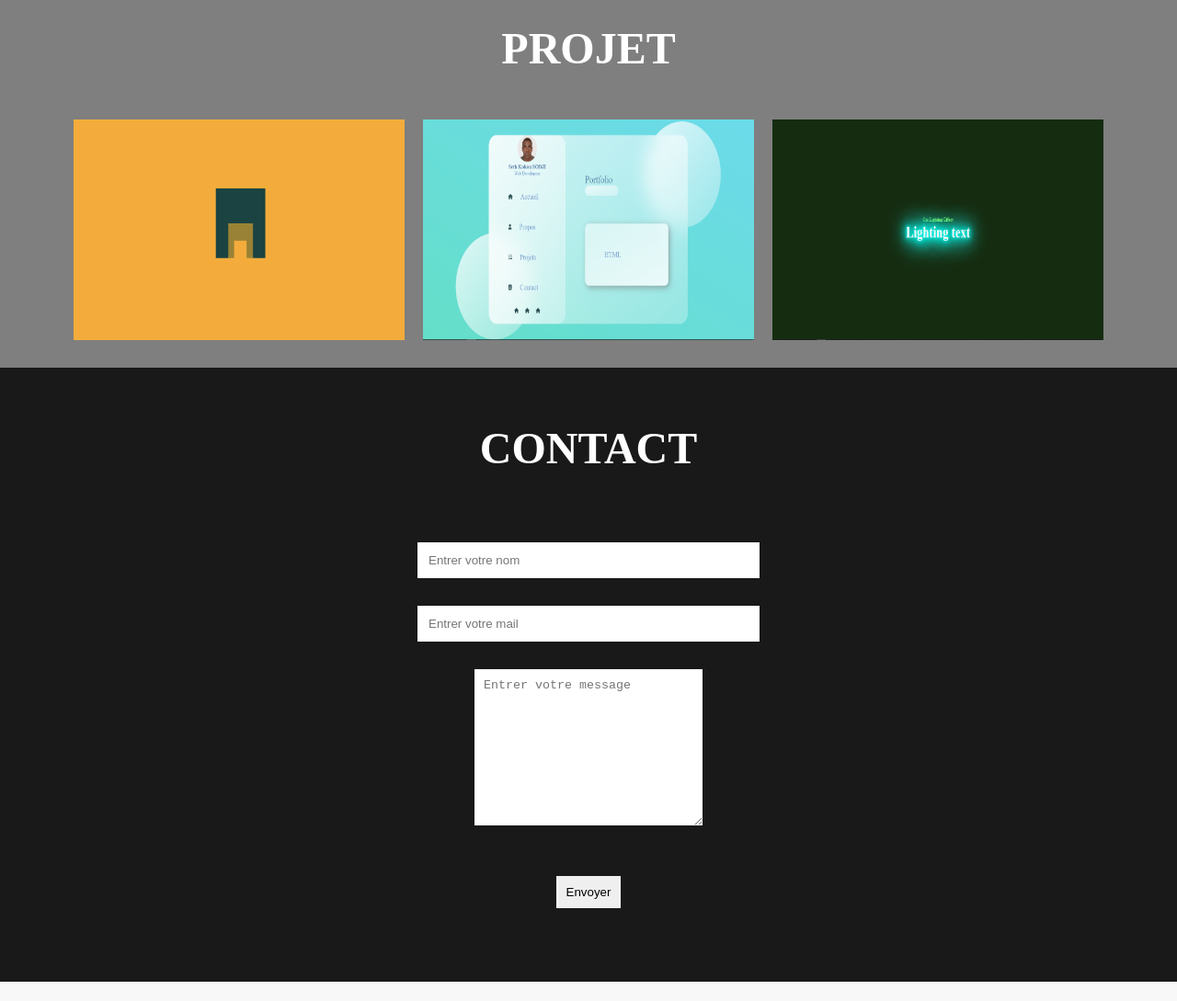
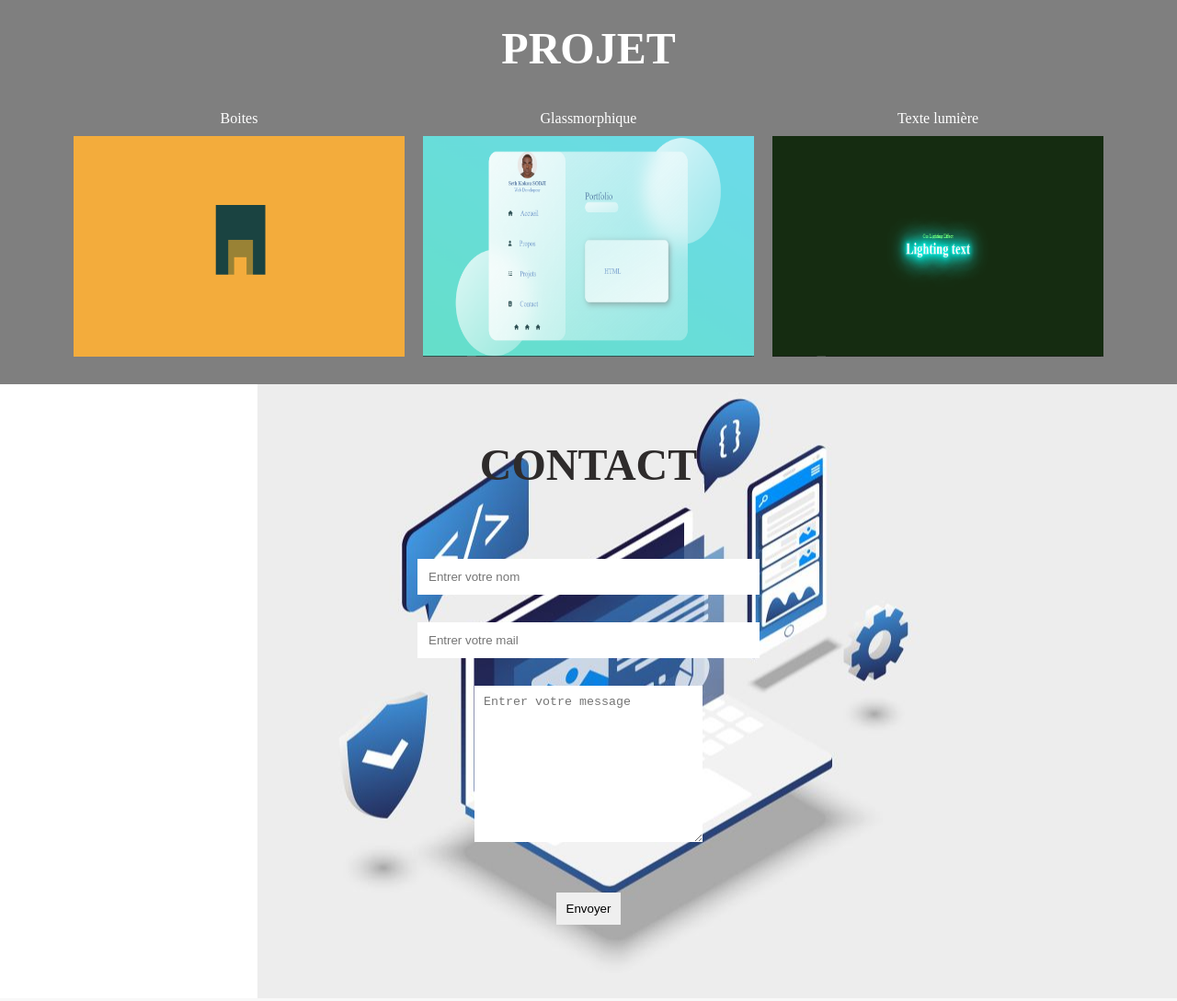
Before and after one commit to sethisbrothers/portfolio, a plain HTML site: page index.html in a window 1280 px wide. Shown: the part 1880-2969 px from the top of the page at 92% size. Drawn offline with Linux system fonts and the light colour scheme.

Commit message:
finalisation

```diff
--- a/index.html
+++ b/index.html
@@ -56,9 +56,9 @@
     <section id="projet">
         <h1 class="headings">PROJET</h1>
         <div class="gallery">
-            <img src="ressource/projet 1.png" alt=" des boites dans des boites">
-            <img src="ressource/projet 2.png" alt="page d'accueil web glassmorphique">
-            <img src="ressource/projet 3.png" alt="Texte en lumière">
+            <div class="gallery_column">Boites<img src="ressource/projet 1.png" alt=" des boites dans des boites"></div>
+            <div class="gallery_column">Glassmorphique<img src="ressource/projet 2.png" alt="page d'accueil web glassmorphique"> </div>
+            <div class="gallery_column">Texte lumière<img src="ressource/projet 3.png" alt="Texte en lumière"> </div>
         </div>
     </section>
     <section id="contact">
--- a/styles.css
+++ b/styles.css
@@ -109,6 +109,7 @@ html{
     display: flex;
     flex-direction: column;
     box-sizing: border-box;
+
     padding: 20px;
     margin: 20px;
 }
@@ -147,6 +148,12 @@ html{
     justify-content: space-around;
     box-sizing: border-box;
 }
+.gallery_column{
+    display: flex;
+    flex-direction: column;
+    justify-content: center;
+    text-align: center;
+}
 .gallery img{
     width: 360px;
     height: 240px;
@@ -158,7 +165,8 @@ html{
     flex-direction: column;
     box-sizing: border-box;
     background-color: rgba(0, 0, 0, 0.9);
-    color: white;
+    background: url('ressource/code.jpg') no-repeat right;
+    color: rgb(46, 43, 43);
     padding: 20px;
 }
 .form{
```
Also changed, not shown: ressource/code.jpg (added).
